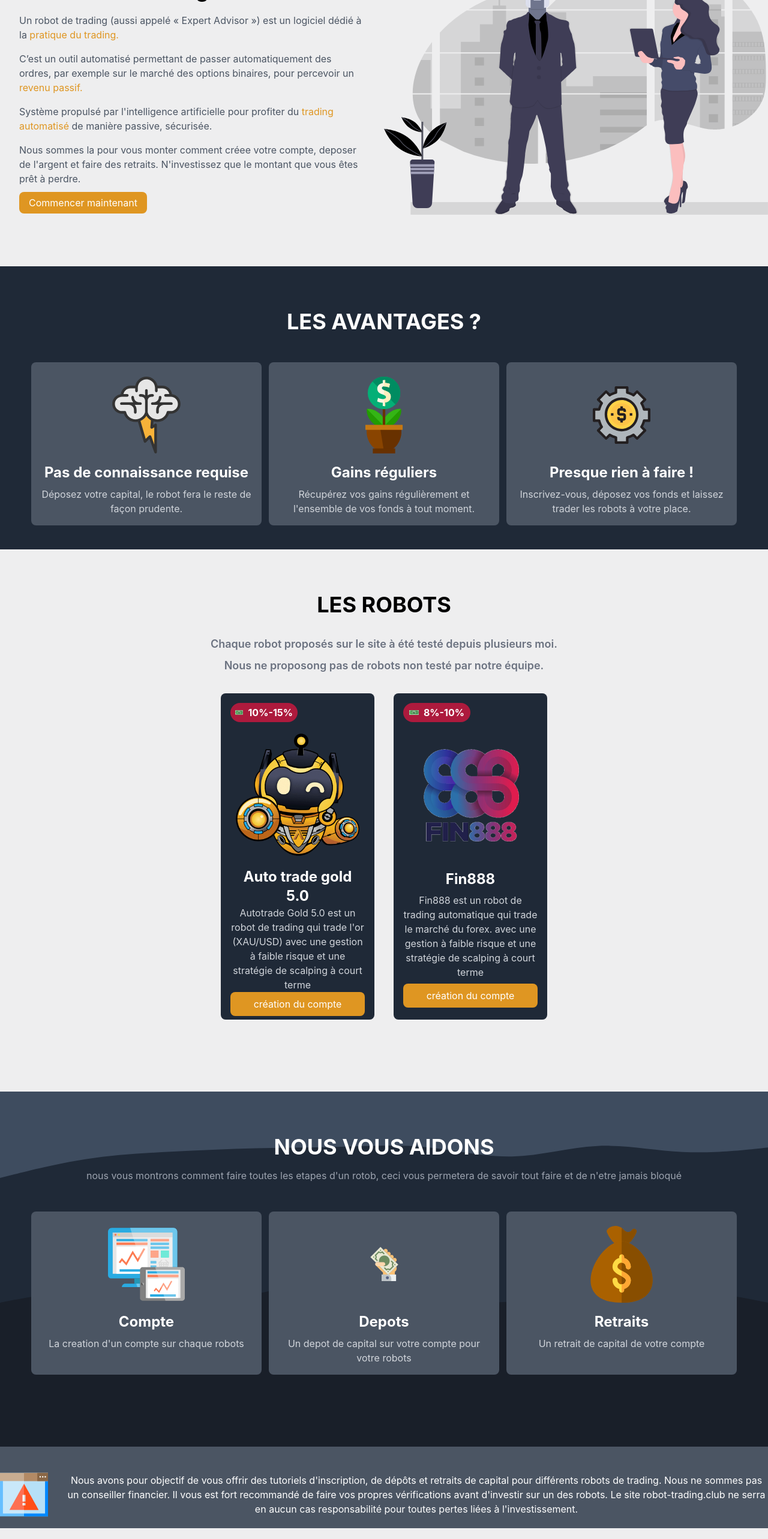
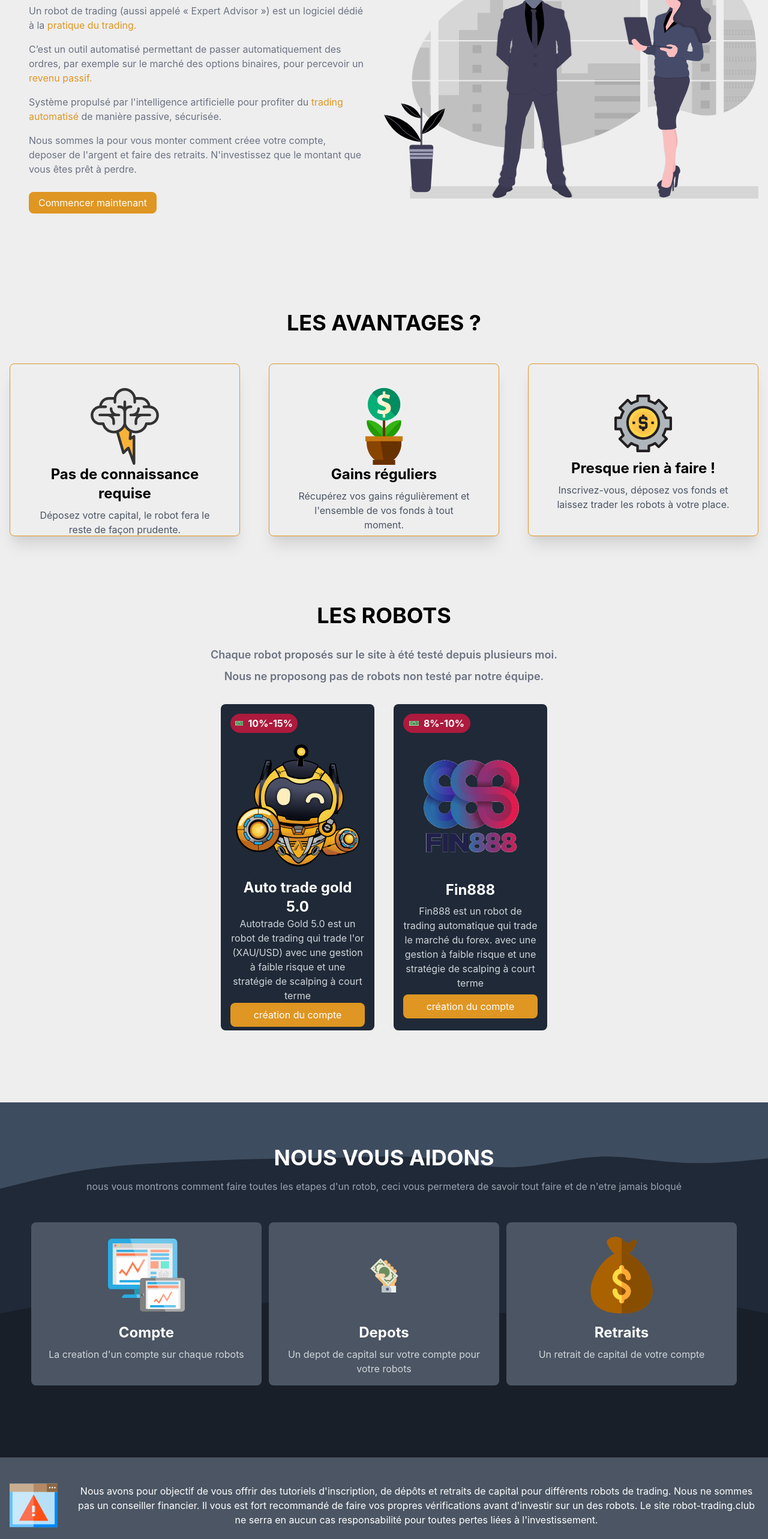
Before and after one commit to maximegheraille/robots-trading, a Next.js app: page / in a window 1280 px wide. Shown: the part 174-2740 px from the top of the page at 60% size. Built offline with nearby package versions, Linux system fonts and the light colour scheme.

Commit message:
mobile friendly

```diff
--- a/pages/index.tsx
+++ b/pages/index.tsx
@@ -68,13 +68,13 @@ const Home: NextPage = () => {
     },
   ];
   return (
-    <div className="pt-8 h-screen">
-      <section className="flex bg-opacity-10 flex-col lg:flex-row max-w-7xl mx-auto">
-        <div className="w-3/6 flex place-items-center flex-col max-w-7xl mx-auto px-4 lg:px-8">
+    <div className="lg:p-0 pt-8 min-h-screen">
+      <section className="p-4 flex-col-reverse flex bg-opacity-10 lg:flex-row max-w-7xl mx-auto">
+        <div className=" lg:w-3/6 flex place-items-center flex-col max-w-7xl mx-auto lg:px-8">
           <p className="font-semibold text-4xl text-black mb-5 mt-10 text-left w-full">
             Robots de Trading
           </p>
-          <div className="font-normal text-base text-gray-600 space-y-4">
+          <div className="font-normal text-base text-gray-500 space-y-4">
             <p className="">
               Un robot de trading (aussi appelé « Expert Advisor ») est un
               logiciel dédié à la
@@ -96,7 +96,7 @@ const Home: NextPage = () => {
               deposer de l'argent et faire des retraits. N'investissez que le
               montant que vous êtes prêt à perdre.
             </p>
-            <div className="">
+            <div className="pt-4">
               <a
                 href="#robots"
                 className="rounded-lg px-4 py-2 bg-[#DF9622] text-white"
@@ -106,19 +106,20 @@ const Home: NextPage = () => {
             </div>
           </div>
         </div>
-        <div className="w-3/6">
+        <div className="lg:w-3/6">
           <Image src={ai2} className="" />
         </div>
       </section>
-      <section className="bg-gray-800 mt-20 py-10">
-        <h1 className="text-center text-4xl py-8 text-white font-bold">
+      <section className="p-4 mt-5 lg:mt-20 py-10 max-w-7xl mx-auto">
+        <h1 className="text-center text-4xl py-8 text-black font-bold">
           LES AVANTAGES ?
         </h1>
-        <div className="flex space-x-3 place-content-center pt-4">
+        <div className="flex flex-col space-y-3 lg:space-y-0 lg:flex-row lg:space-x-3 place-content-between pt-4">
           {cards.map((card: Card, index: number) => (
             <div
               key={index}
-              className="w-96 bg-gray-600 rounded-lg text-white text-center p-4 space-y-2"
+              className="lg:w-96 lg:h-72 shadow-xl p-4 lg:p-10 lg:justify-around rounded-lg  text-center flex flex-col border border-[#DF9622] "
+              //className="w-96 bg-gray-600 rounded-lg text-white text-center p-4 space-y-2"
             >
               <div
                 className={`${
@@ -129,17 +130,17 @@ const Home: NextPage = () => {
               </div>
               <div className="flex-grow space-y-2">
                 <p className="text-2xl font-bold">{card.title}</p>
-                <p className="text-gray-300">{card.description}</p>
+                <p className="text-gray-600">{card.description}</p>
               </div>
             </div>
           ))}
         </div>
       </section>
-      <section className="py-10" id="robots">
+      <section className="p-4 py-5 lg:py-10" id="robots">
         <h1 className="text-center text-4xl py-8 text-black font-bold">
           LES ROBOTS
         </h1>
-        <div className="text-center text-lg text-gray-500 pb-8 space-y-2 font-semibold">
+        <div className="text-left lg:text-center text-lg text-gray-500 pb-8 space-y-2 font-semibold">
           <p className="">
             Chaque robot proposés sur le site à été testé depuis plusieurs moi.
           </p>
@@ -147,12 +148,12 @@ const Home: NextPage = () => {
             Nous ne proposong pas de robots non testé par notre équipe.
           </p>
         </div>
-        <div className="flex space-x-8 mx-auto place-content-center">
+        <div className="flex flex-col items-center justify-center space-y-3 lg:space-y-0 lg:flex-row lg:space-x-8 mx-auto place-content-center">
           {navigation.map((nav: NavigationInterface, index: number) => (
             <React.Fragment key={index}>
               {nav.childs?.map((nav: NavChild, index: number) => (
                 <div
-                  className="bg-[#1F2937] rounded-lg w-64 p-4 h-[34rem] flex flex-col hover:-translate-y-3 hover:shadow-lg  transition-all -translate-y-0"
+                  className="rounded-lg w-64 lg:w-64 p-4 h-[34rem] flex flex-col bg-[#1F2937] hover:-translate-y-3 hover:shadow-lg transition-all -translate-y-0"
                   key={index}
                 >
                   <div className="flex items-center w-3/6 space-x-2 bg-[#ad1a3d] rounded-2xl place-content-center text-white px-2 py-1 font-bold">
@@ -179,23 +180,22 @@ const Home: NextPage = () => {
           ))}
         </div>
       </section>
-      <section className="bg-gray-600s bg-[#DF9622]/ bg-cover bg-center bg-no-repeat  bg-hero-pattern4 bg-opacity-25  mt-20 py-10">
+      <section className="p-4 bg-cover bg-center bg-no-repeat bg-hero-pattern4 mt-20 py-10">
         <div className="py-8 space-y-4">
           <h1 className="text-center text-4xl text-white font-bold">
             NOUS VOUS AIDONS
           </h1>
-          <p className="text-center text-gray-400">
+          <p className="text-center text-gray-300 lg:text-gray-400">
             nous vous montrons comment faire toutes les etapes d'un rotob, ceci
             vous permetera de savoir tout faire et de n'etre jamais bloqué
           </p>
         </div>
-        <div className="flex space-x-3 place-content-center pt-4 pb-20">
+        <div className="flex flex-col lg:flex-row space-y-3 lg:space-y-0 lg:space-x-3 place-content-center pt-4 pb-20">
           {aide.map((card: Card, index: number) => (
             <div
               key={index}
               //  className="shadow-xl justify-around rounded-full p-10 text-center flex flex-col border border-black w-72 h-72"
-
-              className=" z-10 w-96 bg-gray-800/ bg-[#4B5563] rounded-lg text-white text-center p-4 space-y-2"
+              className="w-80 lg:w-96 space-y-2 bg-[#4B5563] rounded-lg text-white text-center p-4"
             >
               <div
                 className={`w-32 h-36 flex place-content-center align-middle text-center items-center mx-auto`}
@@ -210,8 +210,8 @@ const Home: NextPage = () => {
           ))}
         </div>
       </section>
-      <section className="bg-gray-600 pb-4 pt-10">
-        <div className="max-w-7xl mx-auto flex space-x-7 place-content-center items-center">
+      <section className="p-4 bg-gray-600 pb-4 pt-10">
+        <div className="flex-col lg:flex-row space-y-3 lg:space-y-0 lg:space-x-7 max-w-7xl mx-auto flex place-content-center items-center">
           <div className="">
             <div
               className={`w-20 flex place-content-center align-middle text-center items-center mx-auto`}
```
